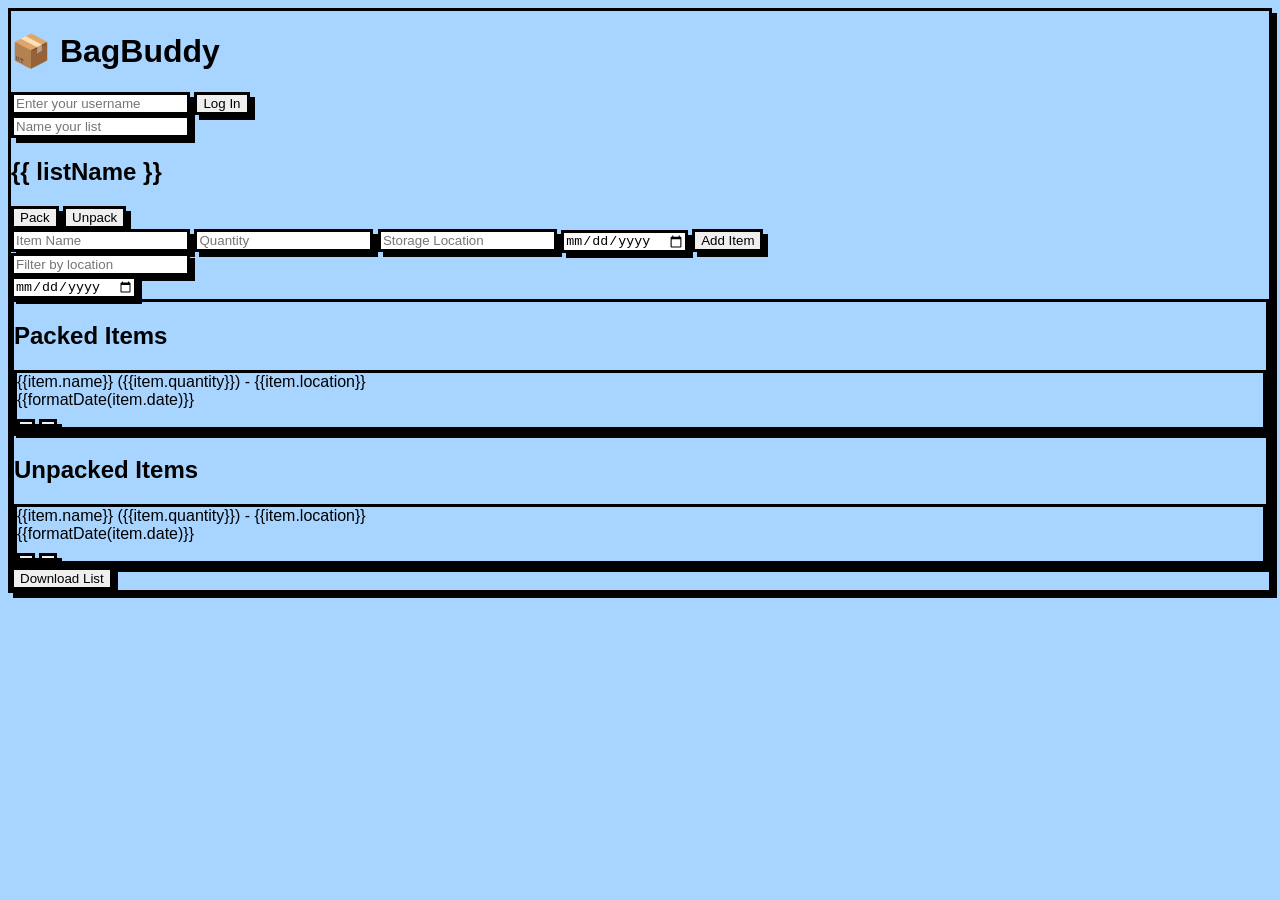
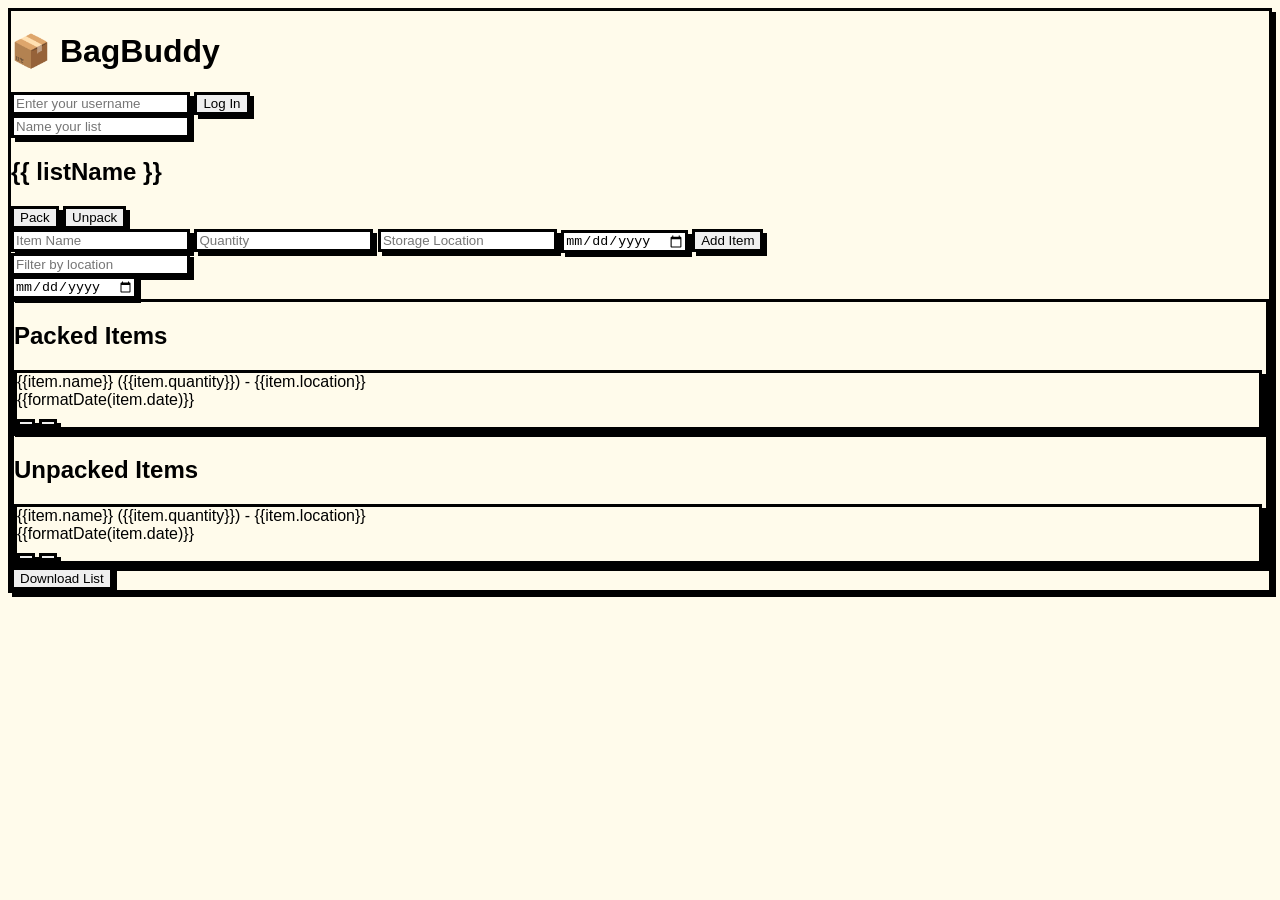

Update styles for background, buttons, and scrollbar

--- a/styles.css
+++ b/styles.css
@@ -1,20 +1,40 @@
 body {
+    background-color: #fffbeb;
     font-family: 'Space Grotesk', sans-serif;
-    background-color: #a8d5ff;
-    color: #000;
 }
 
 .neu-brutal {
-    box-shadow: 5px 5px 0px 0px rgba(0, 0, 0, 1);
-    border: 3px solid black;
+    border: 3px solid #000000;
+    box-shadow: 4px 4px 0px 0px #000000;
+    transition: all 0.2s ease;
 }
 
-.neu-brutal:active {
+.neu-brutal:focus {
+    outline: none;
+    box-shadow: 2px 2px 0px 0px #000000;
+    transform: translate(2px, 2px);
+}
+
+button.neu-brutal:active {
+    box-shadow: 1px 1px 0px 0px #000000;
     transform: translate(3px, 3px);
-    box-shadow: 2px 2px 0px 0px rgba(0, 0, 0, 1);
 }
 
 .list-container {
-    max-height: 200px;
+    max-height: 300px;
     overflow-y: auto;
+    padding-right: 4px;
+}
+
+.list-container::-webkit-scrollbar {
+    width: 6px;
+}
+
+.list-container::-webkit-scrollbar-track {
+    background: transparent;
+}
+
+.list-container::-webkit-scrollbar-thumb {
+    background: #000000;
+    border-radius: 3px;
 }
